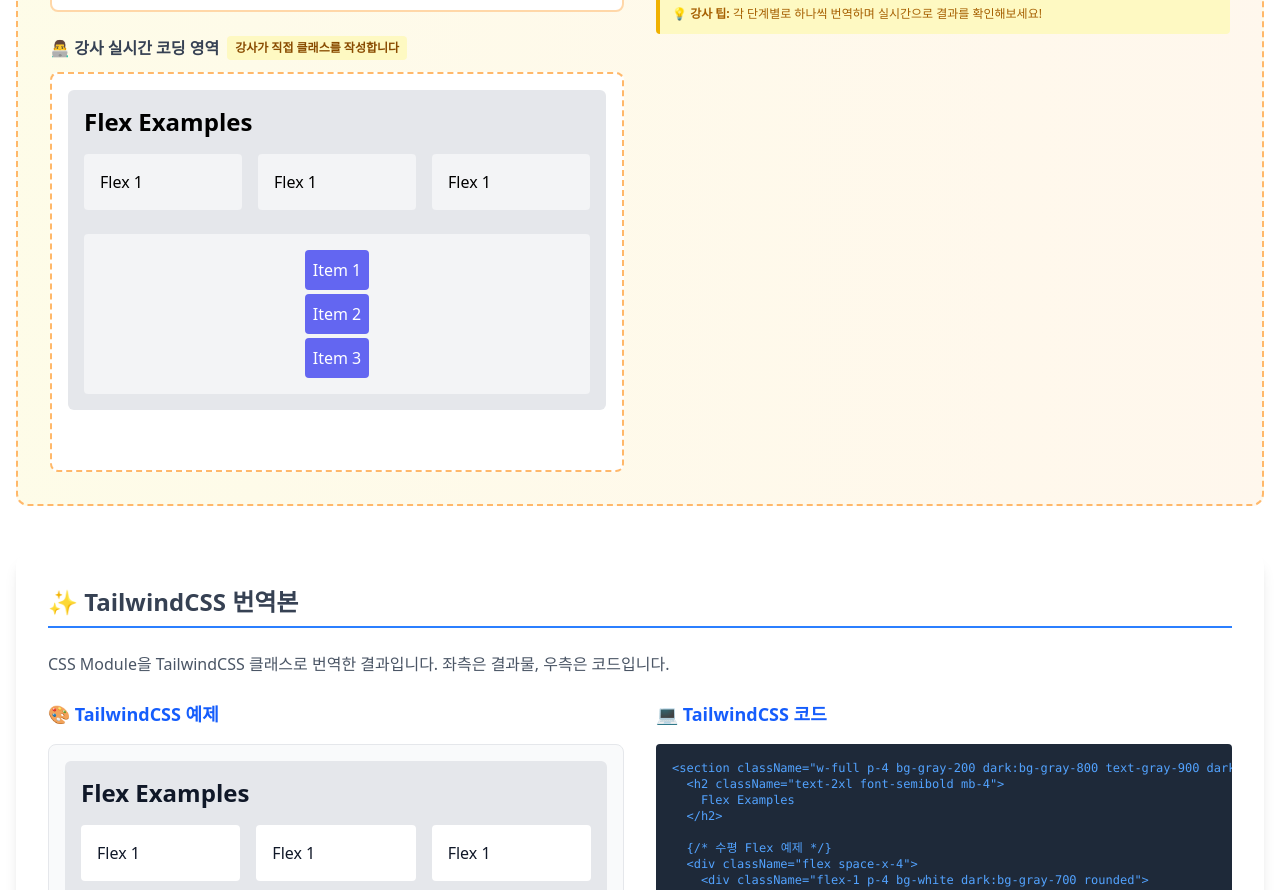
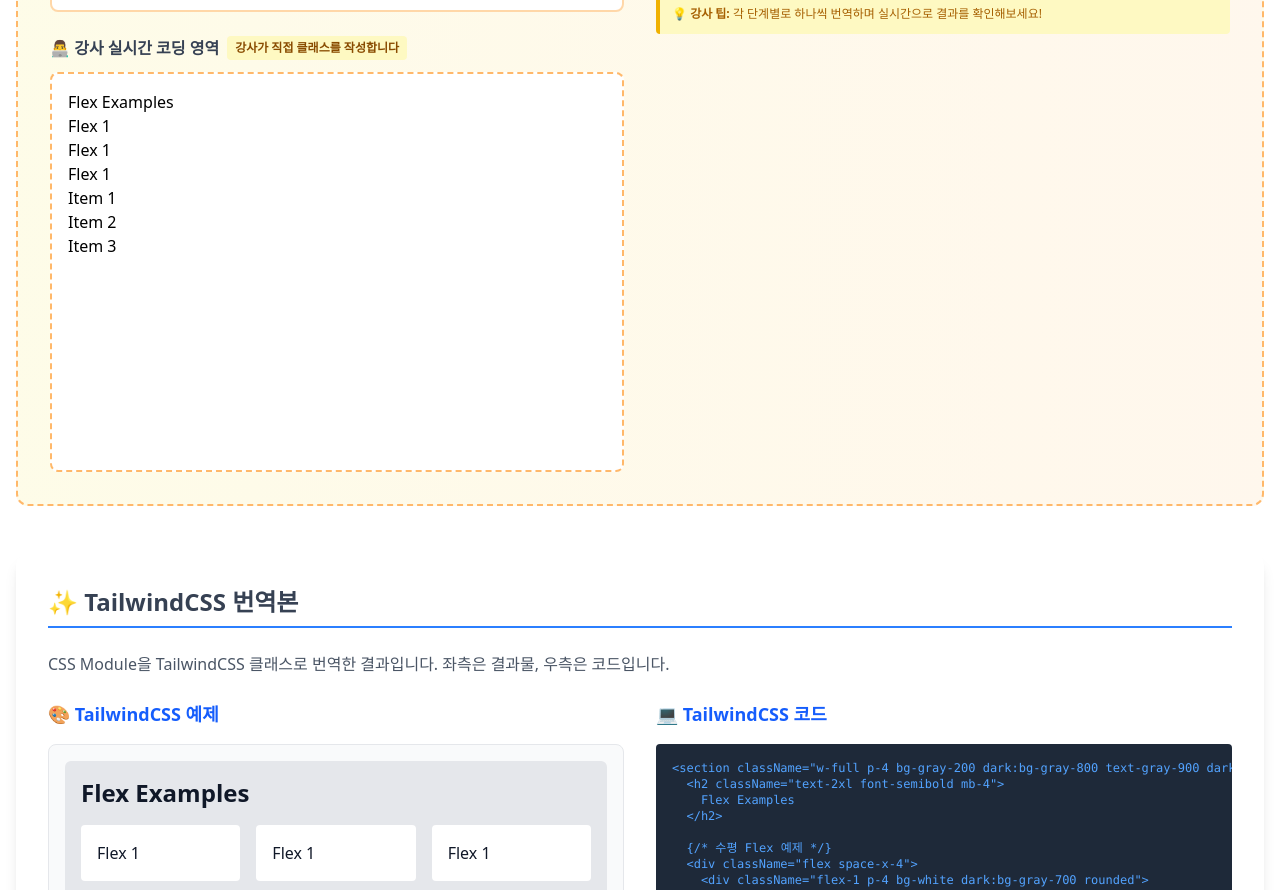
Before and after one commit to wlgns2223/tailwind-bootcamp, a Next.js app: page /flex-demo in a window 1280 px wide. Shown: the part 1673-2563 px from the top of the page. Built offline with nearby package versions, Linux system fonts and the light colour scheme.

Commit message:
fix: flex tailwind class 제거

```diff
--- a/src/components/LiveCoding/Instructor/InstructorFlexExample.tsx
+++ b/src/components/LiveCoding/Instructor/InstructorFlexExample.tsx
@@ -8,21 +8,21 @@
   return (
     <div className="border-2 border-dashed border-orange-300 rounded-lg p-4 bg-white min-h-[400px]">
       {/* 강사가 직접 클래스를 작성할 영역 */}
-      <section className="w-full p-4 bg-gray-200 rounded-md">
-        <h2 className="text-2xl font-semibold mb-4">Flex Examples</h2>
+      <section className="">
+        <h2 className="">Flex Examples</h2>
 
         {/* 수평 Flex 예제 */}
-        <div className="flex gap-4">
-          <div className="flex-1 p-4 bg-gray-100 rounded-sm">Flex 1</div>
-          <div className="flex-1 p-4 bg-gray-100 rounded-sm">Flex 1</div>
-          <div className="flex-1 p-4 bg-gray-100 rounded-sm">Flex 1</div>
+        <div className="">
+          <div className="">Flex 1</div>
+          <div className="">Flex 1</div>
+          <div className="">Flex 1</div>
         </div>
 
         {/* 수직 Flex 예제 */}
-        <div className="flex flex-col items-center justify-between mt-6 h-40 bg-gray-100 p-4 rounded-sm">
-          <div className="p-2 bg-[#6366f1] text-white rounded-sm">Item 1</div>
-          <div className="p-2 bg-[#6366f1] text-white rounded-sm">Item 2</div>
-          <div className="p-2 bg-[#6366f1] text-white rounded-sm">Item 3</div>
+        <div className="">
+          <div className="">Item 1</div>
+          <div className="">Item 2</div>
+          <div className="">Item 3</div>
         </div>
       </section>
     </div>
```
